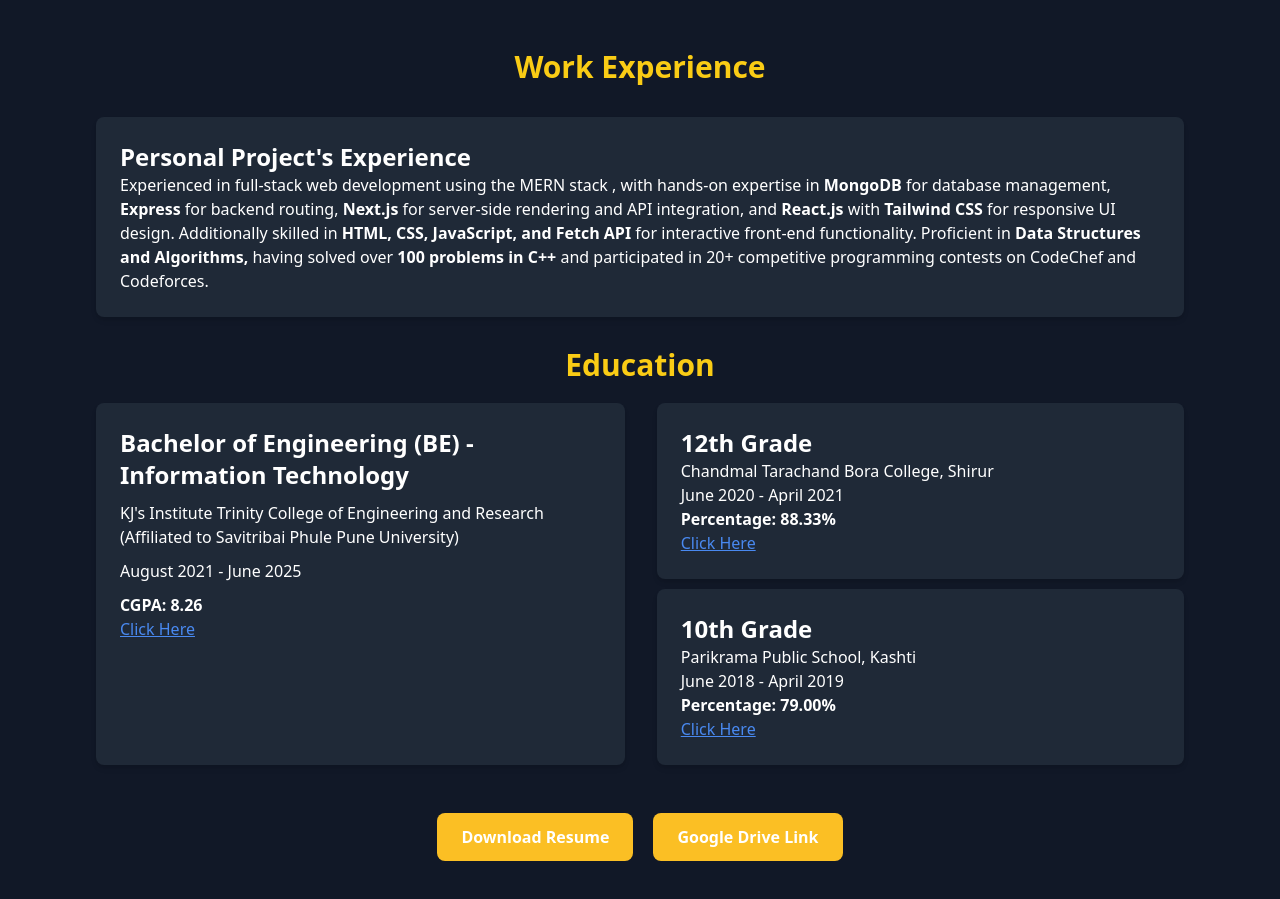
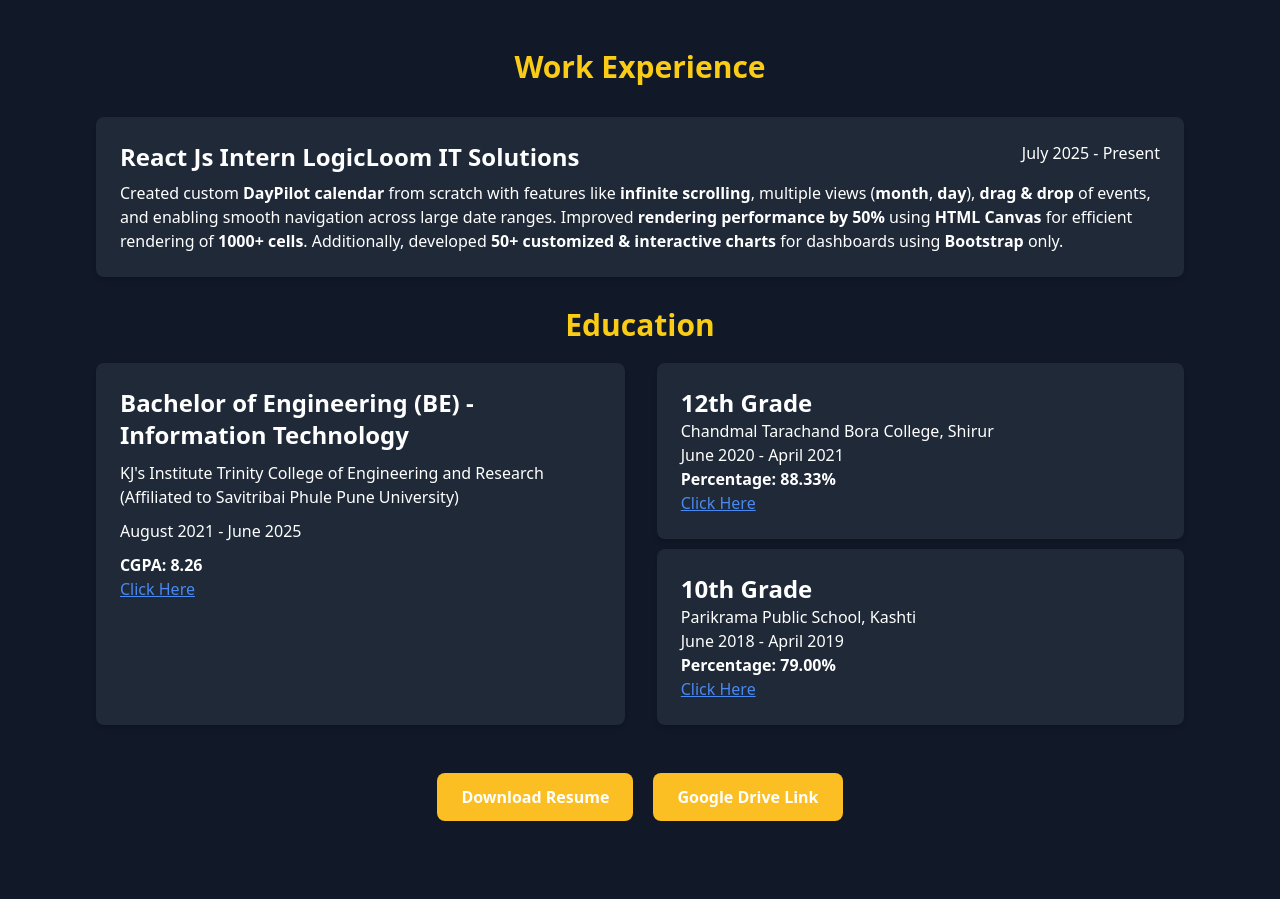
Before and after one commit to anuplohar001/Portfolio, a website: page index.html in a window 1280 px wide. Shown: the part 1575-2474 px from the top of the page. Drawn offline with Linux system fonts and the light colour scheme.

Commit message:
Updated: Resume

```diff
--- a/index.html
+++ b/index.html
@@ -208,19 +208,26 @@
             <div>
                 <h3 class="education text-center text-3xl font-semibold text-yellow-400 p-3">Work Experience</h3>
                 <div class="p-6 bg-gray-800 rounded-lg shadow-md mt-4">
-                    <h4 class="text-2xl font-semibold">Personal Project's Experience</h4>
-                    <div>
-                        Experienced in full-stack web development using the
-                        <b></b>MERN stack </b>, with hands-on expertise in <b>MongoDB</b> for database
-                        management, <b>Express</b> for backend routing, <b>Next.js</b> for server-side rendering and API
-                        integration, and <b>React.js</b> with
-                        <b>Tailwind CSS</b> for responsive UI design. Additionally skilled in <b> HTML, CSS, JavaScript,
-                            and Fetch API </b> for interactive
-                        front-end functionality. Proficient in <b>Data Structures and Algorithms,</b> having solved over
-                        <b> 100 problems in C++ </b> and
-                        participated in 20+ competitive programming contests on CodeChef and Codeforces.
+                    <div class="flex justify-between w-full">
+                        <div class="text-2xl font-semibold">
+                            React Js Intern LogicLoom IT Solutions
+                        </div>
+                        <div>
+                            July 2025 - Present
+                        </div>
+                    </div>
+
+                    <div class="mt-2">
+                        Created custom <strong>DayPilot calendar</strong> from scratch with features like
+                        <strong>infinite scrolling</strong>, multiple views (<strong>month</strong>, <strong>day</strong>),
+                        <strong>drag & drop</strong> of events, and enabling smooth navigation across large date ranges.
+                        Improved <strong>rendering performance by 50%</strong> using <strong>HTML Canvas</strong> for efficient
+                        rendering of <strong>1000+ cells</strong>. Additionally, developed
+                        <strong>50+ customized & interactive charts</strong> for dashboards using <strong>Bootstrap</strong> only.
                     </div>
                 </div>
+
+
             </div>
 
             <!-- Education Section -->
@@ -238,7 +245,7 @@
                         <p class="college">August 2021 - June 2025</p>
                         <b class="college">CGPA: 8.26</b>
                         <div class="flex text-white">
-                            <a href="https://drive.google.com/file/d/1UtqT72TOoeK9PyXhkHdiZo_uAm2_9-rg/view?usp=sharing"
+                            <a href="https://drive.google.com/file/d/1tUc6y1Ab45fg_Bq-7i1b-GRMOso9rual/view?usp=drive_link"
                                 class=" z-10 results">
                                 Click Here
                             </a>
@@ -287,7 +294,7 @@
                     </a>
                 </div>
                 <div class="flex mt-12 text-white justify-center" style="margin-left: 20px;">
-                    <a href="https://drive.google.com/file/d/11TXDYQgv6mswlAn1QqRz14SffmvIVr4r/view?usp=drive_link"
+                    <a href="https://drive.google.com/file/d/1XUcdkntLfGqlSX5z9gZjBEELOPrDRln2/view?usp=drive_link"
                         class="download-btn z-10">
                         Google Drive Link
                     </a>
```
Also changed, not shown: 1 other file.
